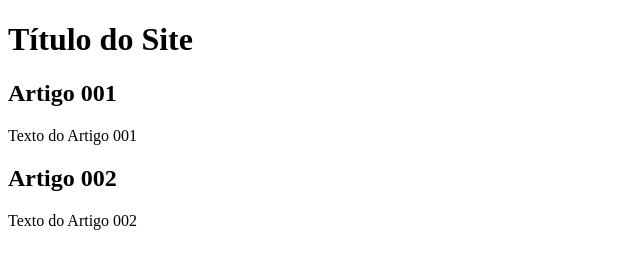
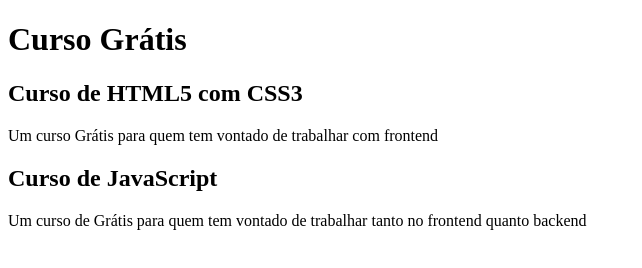
Before and after one commit to alessandroex9/Meu_primeiro_site, a plain HTML site: page index.html in a window 1280 px wide. Shown: the whole page, without its empty margins (0-642 px from the left). Drawn offline with Linux system fonts and the light colour scheme.

Commit message:
começando o conteúdo

```diff
--- a/index.html
+++ b/index.html
@@ -8,15 +8,15 @@
 <body>
     <main>
         <header>
-            <h1>Título do Site</h1>
+            <h1>Curso Grátis</h1>
         </header>
         <article>
-            <h2>Artigo 001</h2>
-            <p>Texto do Artigo 001</p>
+            <h2>Curso de HTML5 com CSS3</h2>
+            <p>Um curso Grátis para quem tem vontado de trabalhar com frontend</p>
         </article>
         <article>
-            <h2>Artigo 002</h2>
-            <p>Texto do Artigo 002</p>
+            <h2>Curso de JavaScript</h2>
+            <p>Um curso de Grátis para quem tem vontado de trabalhar tanto no frontend quanto backend</p>
         </article>
     </main>
 </body>
```
